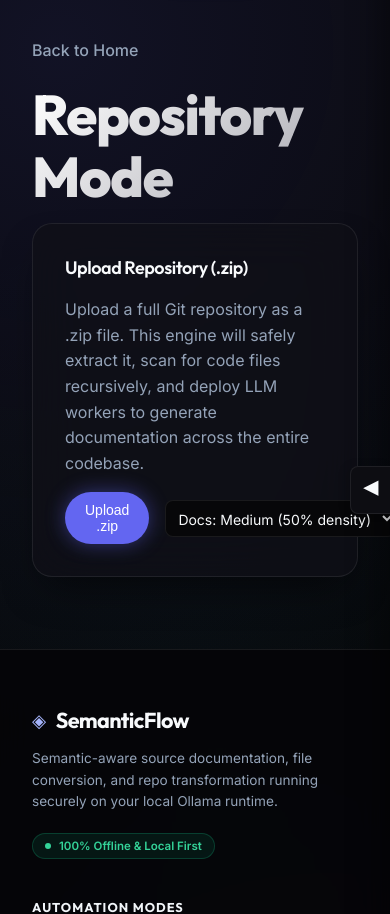
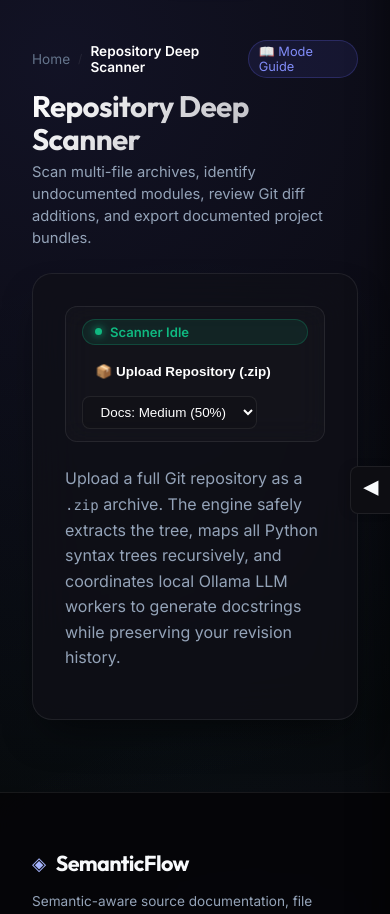
Before and after one commit to Shashwath-K/Python_auto_documenter, a FastAPI app: page /repo-mode in a window 390 px wide. Shown: the part 116-1030 px from the top of the page. Run offline with FastAPI, Linux system fonts and the light colour scheme; some libraries are stand-ins or nearby versions.

Commit message:
feat(ui): Polish editor toolbars, responsive views, and navigation consistency across modes

```diff
--- a/app/static/css/components/editor.css
+++ b/app/static/css/components/editor.css
@@ -119,3 +119,214 @@ code.doc-block {
     color: #fdba74;
     /* Orange 300 */
 }
+
+/* Page Header & Breadcrumbs */
+.page-header-row {
+    display: flex;
+    justify-content: space-between;
+    align-items: center;
+    margin-bottom: 0.75rem;
+}
+
+.breadcrumb-nav {
+    display: flex;
+    align-items: center;
+    gap: 0.5rem;
+    font-size: 0.85rem;
+}
+
+.breadcrumb-item {
+    color: var(--text-muted);
+    text-decoration: none;
+    transition: color 0.2s ease;
+}
+
+.breadcrumb-item:hover {
+    color: var(--primary);
+}
+
+.breadcrumb-separator {
+    color: var(--border-color);
+    font-size: 0.75rem;
+}
+
+.breadcrumb-current {
+    color: #ffffff;
+    font-weight: 600;
+}
+
+.doc-badge-link {
+    display: inline-flex;
+    align-items: center;
+    gap: 0.4rem;
+    font-size: 0.8rem;
+    color: #818cf8;
+    background: rgba(99, 102, 241, 0.1);
+    border: 1px solid rgba(99, 102, 241, 0.25);
+    padding: 3px 10px;
+    border-radius: 9999px;
+    text-decoration: none;
+    transition: var(--transition-standard);
+}
+
+.doc-badge-link:hover {
+    background: rgba(99, 102, 241, 0.2);
+    border-color: rgba(99, 102, 241, 0.4);
+    transform: translateY(-1px);
+}
+
+.page-title-group {
+    margin-bottom: 1.5rem;
+}
+
+.page-main-heading {
+    font-family: 'Outfit', sans-serif;
+    font-size: 1.85rem;
+    font-weight: 700;
+    color: #ffffff;
+    margin: 0 0 0.35rem 0;
+    letter-spacing: -0.02em;
+}
+
+.page-main-subtext {
+    font-size: 0.92rem;
+    color: var(--text-secondary);
+    margin: 0;
+    line-height: 1.5;
+}
+
+/* Modern Unified Toolbar */
+.unified-toolbar {
+    display: flex;
+    justify-content: space-between;
+    align-items: center;
+    flex-wrap: wrap;
+    gap: 0.75rem;
+    background: rgba(255, 255, 255, 0.02);
+    border: 1px solid var(--border-color);
+    border-radius: 12px;
+    padding: 0.75rem 1rem;
+    margin-bottom: 1rem;
+    backdrop-filter: blur(12px);
+}
+
+.toolbar-status-badge {
+    display: inline-flex;
+    align-items: center;
+    gap: 0.5rem;
+    font-size: 0.82rem;
+    font-weight: 600;
+    color: #10b981;
+    background: rgba(16, 185, 129, 0.1);
+    border: 1px solid rgba(16, 185, 129, 0.25);
+    padding: 4px 12px;
+    border-radius: 9999px;
+}
+
+.toolbar-status-dot {
+    width: 7px;
+    height: 7px;
+    border-radius: 50%;
+    background: #10b981;
+    box-shadow: 0 0 8px #10b981;
+}
+
+.toolbar-actions {
+    display: flex;
+    align-items: center;
+    flex-wrap: wrap;
+    gap: 0.6rem;
+}
+
+.toolbar-select {
+    background: rgba(18, 18, 24, 0.85);
+    border: 1px solid var(--border-color);
+    border-radius: 8px;
+    color: #ffffff;
+    font-size: 0.84rem;
+    padding: 0.45rem 0.85rem;
+    outline: none;
+    cursor: pointer;
+    transition: var(--transition-standard);
+}
+
+.toolbar-select:focus {
+    border-color: var(--primary);
+    box-shadow: 0 0 0 2px rgba(99, 102, 241, 0.25);
+}
+
+.toolbar-toggle-label {
+    display: flex;
+    align-items: center;
+    gap: 0.45rem;
+    font-size: 0.82rem;
+    color: var(--text-secondary);
+    cursor: pointer;
+    user-select: none;
+    padding: 0.4rem 0.65rem;
+    background: rgba(255, 255, 255, 0.03);
+    border: 1px solid var(--border-color);
+    border-radius: 8px;
+    transition: var(--transition-standard);
+}
+
+.toolbar-toggle-label:hover {
+    border-color: rgba(99, 102, 241, 0.4);
+    color: #ffffff;
+}
+
+.toolbar-btn-action {
+    display: inline-flex;
+    align-items: center;
+    gap: 0.4rem;
+    background: rgba(255, 255, 255, 0.05);
+    border: 1px solid var(--border-color);
+    color: #ffffff;
+    font-size: 0.84rem;
+    font-weight: 500;
+    padding: 0.45rem 0.85rem;
+    border-radius: 8px;
+    cursor: pointer;
+    transition: var(--transition-standard);
+}
+
+.toolbar-btn-action:hover {
+    background: rgba(255, 255, 255, 0.1);
+    border-color: var(--border-hover);
+    transform: translateY(-1px);
+}
+
+.toolbar-btn-primary {
+    background: var(--primary);
+    border: 1px solid var(--primary);
+    color: #ffffff;
+    font-weight: 600;
+}
+
+.toolbar-btn-primary:hover {
+    background: var(--primary-hover);
+    border-color: var(--primary-hover);
+    box-shadow: 0 4px 14px rgba(99, 102, 241, 0.35);
+}
+
+.toolbar-btn-success {
+    background: #10b981;
+    border: 1px solid #10b981;
+    color: #ffffff;
+    font-weight: 600;
+}
+
+.toolbar-btn-success:hover {
+    background: #059669;
+    box-shadow: 0 4px 14px rgba(16, 185, 129, 0.35);
+}
+
+@media (max-width: 768px) {
+    .unified-toolbar {
+        flex-direction: column;
+        align-items: stretch;
+    }
+    .toolbar-actions {
+        justify-content: flex-start;
+    }
+}
--- a/app/templates/repo_mode.html
+++ b/app/templates/repo_mode.html
@@ -56,27 +56,44 @@
 {% endblock %}
 
 {% block content %}
-<a href="/" class="back-link">Back to Home</a>
-<h1>Repository Mode</h1>
+<div class="page-header-row">
+    <div class="breadcrumb-nav">
+        <a href="/" class="breadcrumb-item">Home</a>
+        <span class="breadcrumb-separator">/</span>
+        <span class="breadcrumb-current">Repository Deep Scanner</span>
+    </div>
+    <div class="page-header-actions">
+        <a href="/documentation#repo-scan-guide" class="doc-badge-link" target="_blank" title="View Repository Scanner Guide">📖 Mode Guide</a>
+    </div>
+</div>
+
+<div class="page-title-group">
+    <h1 class="page-main-heading">Repository Deep Scanner</h1>
+    <p class="page-main-subtext">Scan multi-file archives, identify undocumented modules, review Git diff additions, and export documented project bundles.</p>
+</div>
 
 <div class="card repo-dashboard">
     <!-- UI Step 1: Upload -->
     <div id="step-upload" style="display: block;">
-        <h3>Upload Repository (.zip)</h3>
-        <p style="margin-bottom: 1rem; color: var(--text-secondary);">
-            Upload a full Git repository as a .zip file. This engine will safely extract it, scan for code files
-            recursively,
-            and deploy LLM workers to generate documentation across the entire codebase.
+        <div class="unified-toolbar" style="margin-bottom: 1.5rem;">
+            <div class="toolbar-status-badge">
+                <span class="toolbar-status-dot"></span>
+                <span>Scanner Idle</span>
+            </div>
+            <div class="toolbar-actions">
+                <button onclick="document.getElementById('repoFileInput').click()" class="toolbar-btn-action toolbar-btn-primary">
+                    <span>📦 Upload Repository (.zip)</span>
+                </button>
+                <select id="repoDocLevel" class="toolbar-select">
+                    <option value="minimum">Docs: Low (30%)</option>
+                    <option value="medium" selected>Docs: Medium (50%)</option>
+                    <option value="maximum">Docs: High (100%)</option>
+                </select>
+            </div>
+        </div>
+        <p style="margin-bottom: 1rem; color: var(--text-secondary); line-height: 1.6;">
+            Upload a full Git repository as a <code>.zip</code> archive. The engine safely extracts the tree, maps all Python syntax trees recursively, and coordinates local Ollama LLM workers to generate docstrings while preserving your revision history.
         </p>
-
-        <div style="display: flex; gap: 1rem; align-items: center;">
-            <button onclick="document.getElementById('repoFileInput').click()" class="btn-primary">Upload .zip</button>
-            <select id="repoDocLevel" class="modal-input" style="width: auto; padding: 0.5rem; font-size: 0.875rem;">
-                <option value="minimum">Docs: Low (30% density)</option>
-                <option value="medium" selected>Docs: Medium (50% density)</option>
-                <option value="maximum">Docs: High (100% density)</option>
-            </select>
-        </div>
         <input type="file" id="repoFileInput" accept=".zip" style="display: none;">
     </div>
 
```
Also changed, not shown: app/templates/live_mode.html (+42 -31 lines), app/templates/upload_mode.html (+37 -29 lines).
